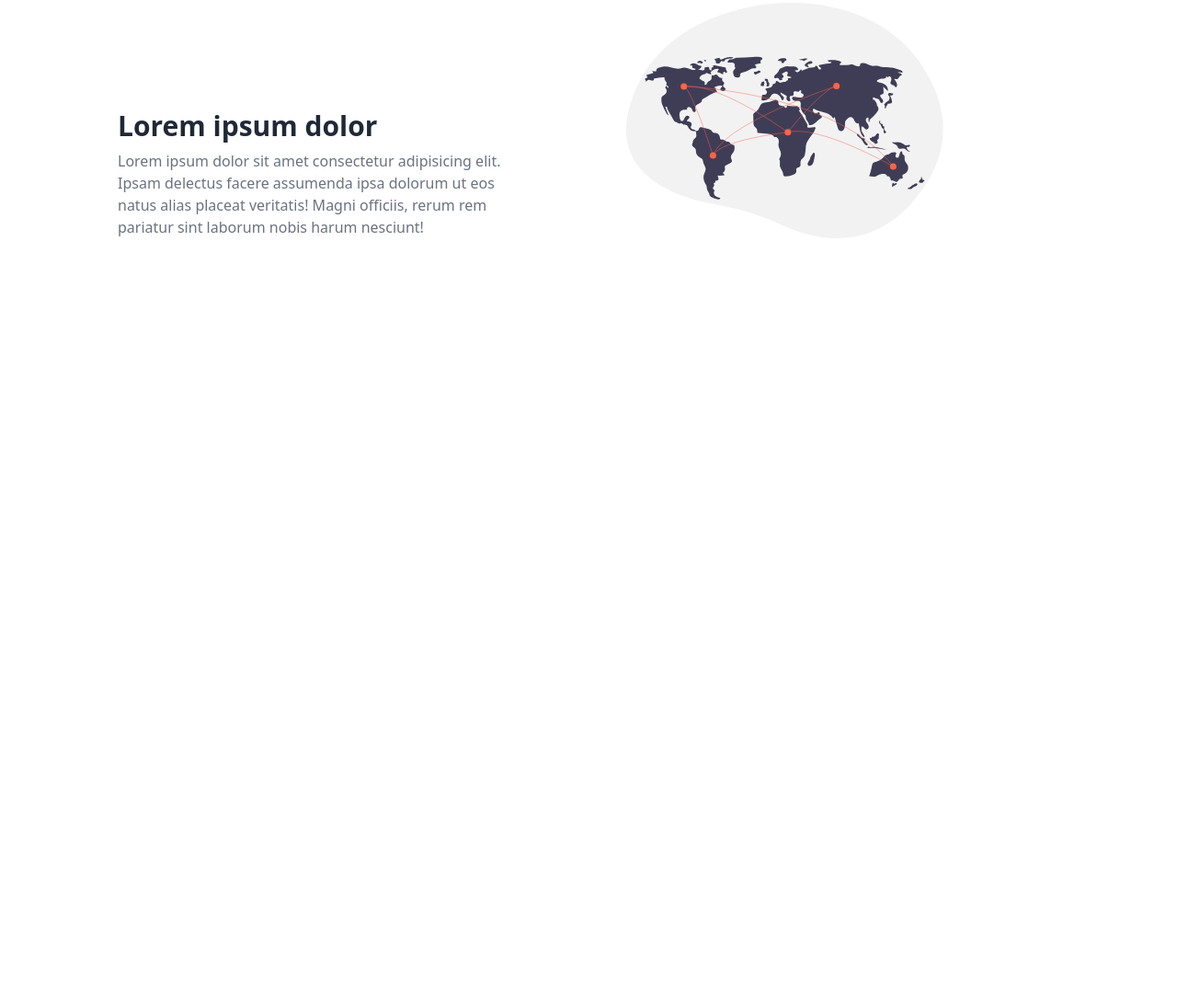
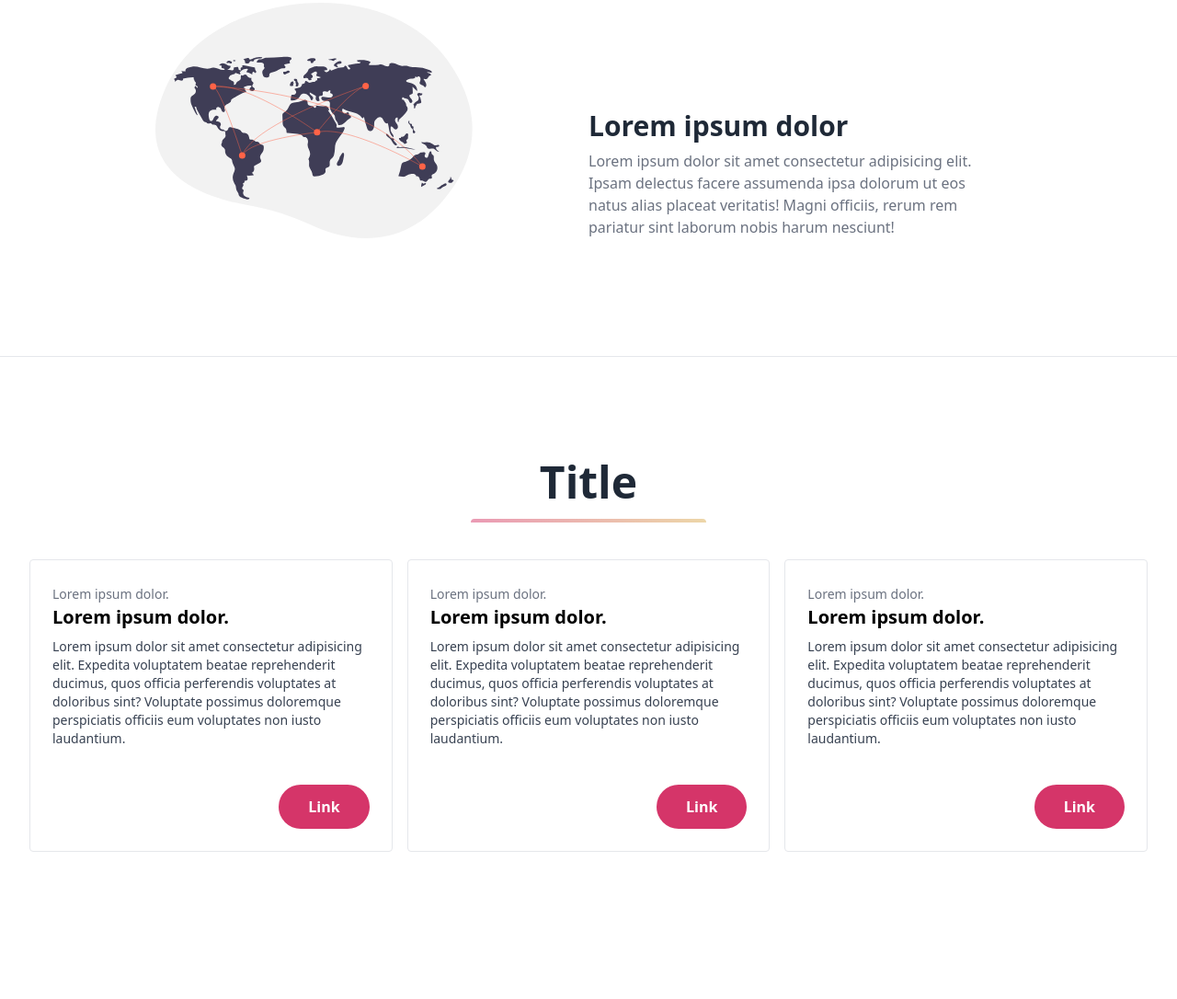
Before and after one commit to saraanv/LandingPage, a website: page src/index.html in a window 1280 px wide. Shown: the part 1404-2490 px from the top of the page at 92% size. Before the commit the page ends 1759 px from the top, so only its background shows below. Drawn offline with Linux system fonts and the light colour scheme.

Commit message:
added card box section and all its tailwind classes,being responsive is done

```diff
--- a/src/index.html
+++ b/src/index.html
@@ -7,6 +7,9 @@
     <link rel="stylesheet"  href="./style.css">
 </head>
 <body class="bg-gradient-to-r from-amber-350 to-pink-750">
+
+
+    <!-- navbar -->
     <nav class=" bg-white">
         <div class="flex flex-wrap container mx-auto justify-between items-center px-8">
              <div class="flex items-center text-gray-700 py-4">
@@ -41,6 +44,7 @@
         </div>
     </nav>
 
+    <!-- gradient background -->
     <div>
        <div class="container mx-auto flex flex-col md:flex-row items-center py-16 px-8">
         <div class="flex-1 text-white flex flex-col items-center md:items-start text-center md:text-left mb-20 md:mb-0 md:pr-8">
@@ -55,7 +59,7 @@
        </div>
     </div>
 
-
+    <!-- svg for wavy gradient -->
     <div>
         <svg viewBox="0 0 1428 174" version="1.1" xmlns="http://www.w3.org/2000/svg" xmlns:xlink="http://www.w3.org/1999/xlink">
             <g stroke="none" stroke-width="1" fill="none" fill-rule="evenodd">
@@ -71,10 +75,11 @@
           </svg>
     </div>
 
-    <div class="bg-white">
+    <!-- hero section -->
+    <div class="bg-white pb-8">
     <div class="container mx-auto px-8">
         <div class="max-w-5xl mx-auto pt-20">
-            <div class="flex flex-col items-center mb-10">
+            <div class="flex flex-col items-center mb-20 md:mb-10">
                 <h2 class="text-5xl text-gray-800 font-bold mb-4">Topic</h2>
                 <div>
                     <div class="bg-gradient-to-r  from-pink-750 to-amber-350 h-1 w-64 rounded-t-full opacity-50"></div>
@@ -141,6 +146,10 @@
                 </div>
             </div>
             <div class="flex flex-col md:flex-row-reverse text-center md:text-left items-center md:items-end  pb-24">
+                <div class="flex-1 mb-6 md:mb-0">
+                    <h3 class="font-bold text-3xl mb-2 text-gray-800">Lorem ipsum dolor</h3>
+                    <p class="max-w-md text-gray-500">Lorem ipsum dolor sit amet consectetur adipisicing elit. Ipsam delectus facere assumenda ipsa dolorum ut eos natus alias placeat veritatis! Magni officiis, rerum rem pariatur sint laborum nobis harum nesciunt!</p>
+                </div>
                 <div class="flex-1">
                     <!-- w-5/6 sm:h-64 mx-auto -->
                     <svg class="w-full md:w-5/6 sm:h-64 " viewBox="0 0 1176.60617 873.97852" xmlns="http://www.w3.org/2000/svg">
@@ -179,14 +188,50 @@
                         <circle cx="600.35" cy="480.68" r="11.968" fill="#ff6347"></circle>
                       </svg>
                 </div>
-                <div class="flex-1 mb-6 md:mb-0">
-                    <h3 class="font-bold text-3xl mb-2 text-gray-800">Lorem ipsum dolor</h3>
-                    <p class="max-w-md text-gray-500">Lorem ipsum dolor sit amet consectetur adipisicing elit. Ipsam delectus facere assumenda ipsa dolorum ut eos natus alias placeat veritatis! Magni officiis, rerum rem pariatur sint laborum nobis harum nesciunt!</p>
-                </div>
             </div>
         </div>
     </div>
 
+    </div>
+
+    <!-- cards section -->
+    <div class="bg-white border-t pt-8 pb-40 ">
+        <div class="container mx-auto px-8">
+            <div class="pt-20">
+                <div class="flex flex-col items-center mb-20 md:mb-10 ">
+                    <h2 class=" text-5xl text-gray-800 font-bold mb-4 ">Title</h2>
+                    <div>
+                        <div class="bg-gradient-to-r  from-pink-750 to-amber-350 h-1 w-64 rounded-t-full opacity-50"></div>
+                    </div>
+                </div>
+                <div class="grid grid-cols-1 md:grid-cols-3 gap-4">
+                    <div class="p-6 border rounded">
+                        <span class="text-gray-500 text-sm">Lorem ipsum dolor.</span>
+                        <h3 class="font-bold text-xl mb-2">Lorem ipsum dolor.</h3>
+                        <p class="text-gray-700 text-sm">Lorem ipsum dolor sit amet consectetur adipisicing elit. Expedita voluptatem beatae reprehenderit ducimus, quos officia perferendis voluptates at doloribus sint? Voluptate possimus doloremque perspiciatis officiis eum voluptates non iusto laudantium.</p>
+                        <div class="flex justify-end mt-10">
+                            <button class="bg-pink-750 font-bold  text-white p-3 px-8 rounded-full hover:underline duration-300 hover:scale-105 inline-block ease-in-out">Link</button>
+                        </div>
+                    </div>
+                    <div class="p-6 border rounded">
+                        <span class="text-gray-500 text-sm">Lorem ipsum dolor.</span>
+                        <h3 class="font-bold text-xl mb-2">Lorem ipsum dolor.</h3>
+                        <p class="text-gray-700 text-sm">Lorem ipsum dolor sit amet consectetur adipisicing elit. Expedita voluptatem beatae reprehenderit ducimus, quos officia perferendis voluptates at doloribus sint? Voluptate possimus doloremque perspiciatis officiis eum voluptates non iusto laudantium.</p>
+                        <div class="flex justify-end mt-10">
+                            <button class="bg-pink-750 font-bold  text-white p-3 px-8 rounded-full hover:underline duration-300 hover:scale-105 inline-block ease-in-out">Link</button>
+                        </div>
+                    </div>
+                    <div class="p-6 border rounded">
+                        <span class="text-gray-500 text-sm">Lorem ipsum dolor.</span>
+                        <h3 class="font-bold text-xl mb-2">Lorem ipsum dolor.</h3>
+                        <p class="text-gray-700 text-sm">Lorem ipsum dolor sit amet consectetur adipisicing elit. Expedita voluptatem beatae reprehenderit ducimus, quos officia perferendis voluptates at doloribus sint? Voluptate possimus doloremque perspiciatis officiis eum voluptates non iusto laudantium.</p>
+                        <div class="flex justify-end mt-10">
+                            <button class="bg-pink-750 font-bold  text-white p-3 px-8 rounded-full hover:underline duration-300 hover:scale-105 inline-block ease-in-out">Link</button>
+                        </div>
+                    </div>
+                </div>
+            </div>
+        </div>
     </div>
 
     <script>
```
Also changed, not shown: src/style.css.
